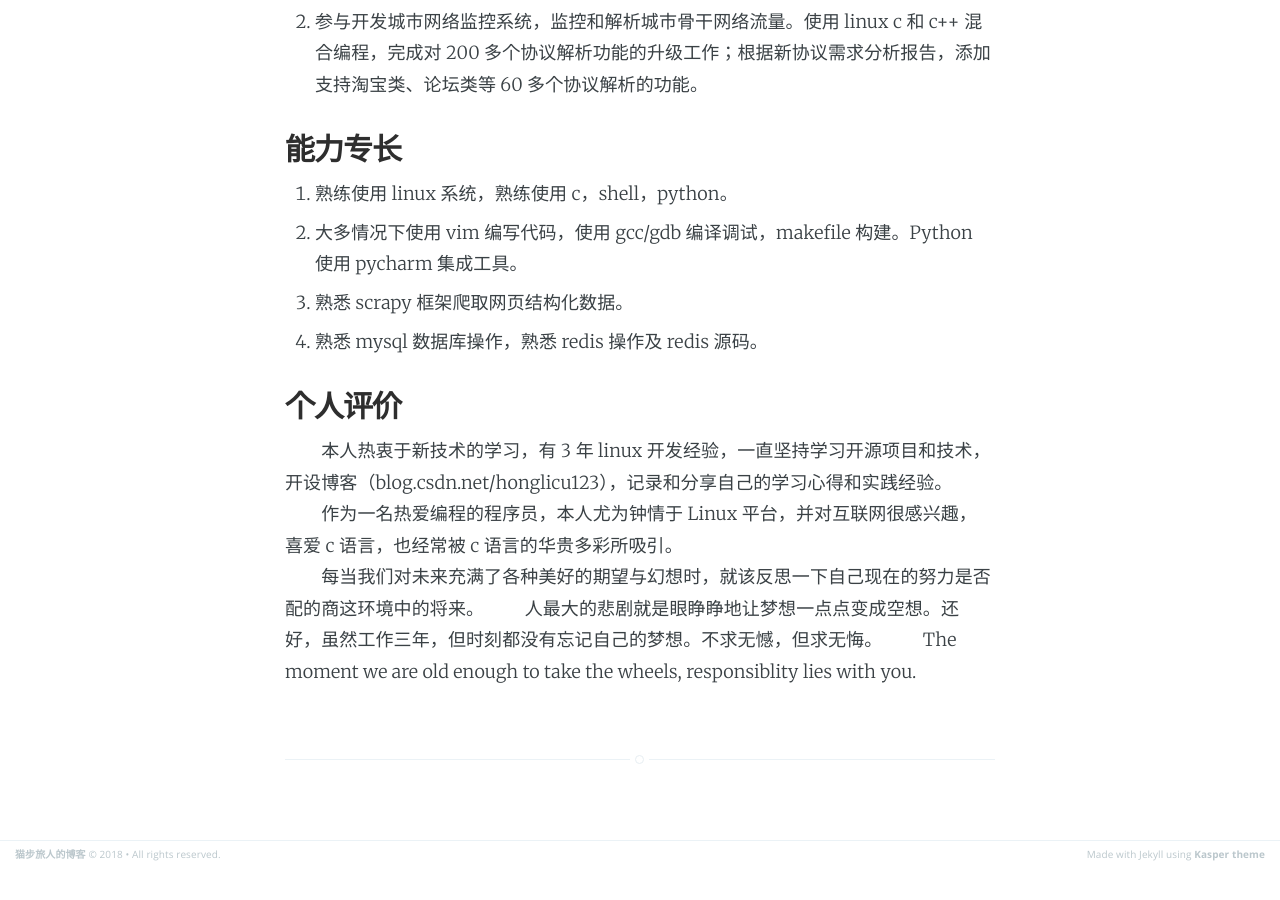
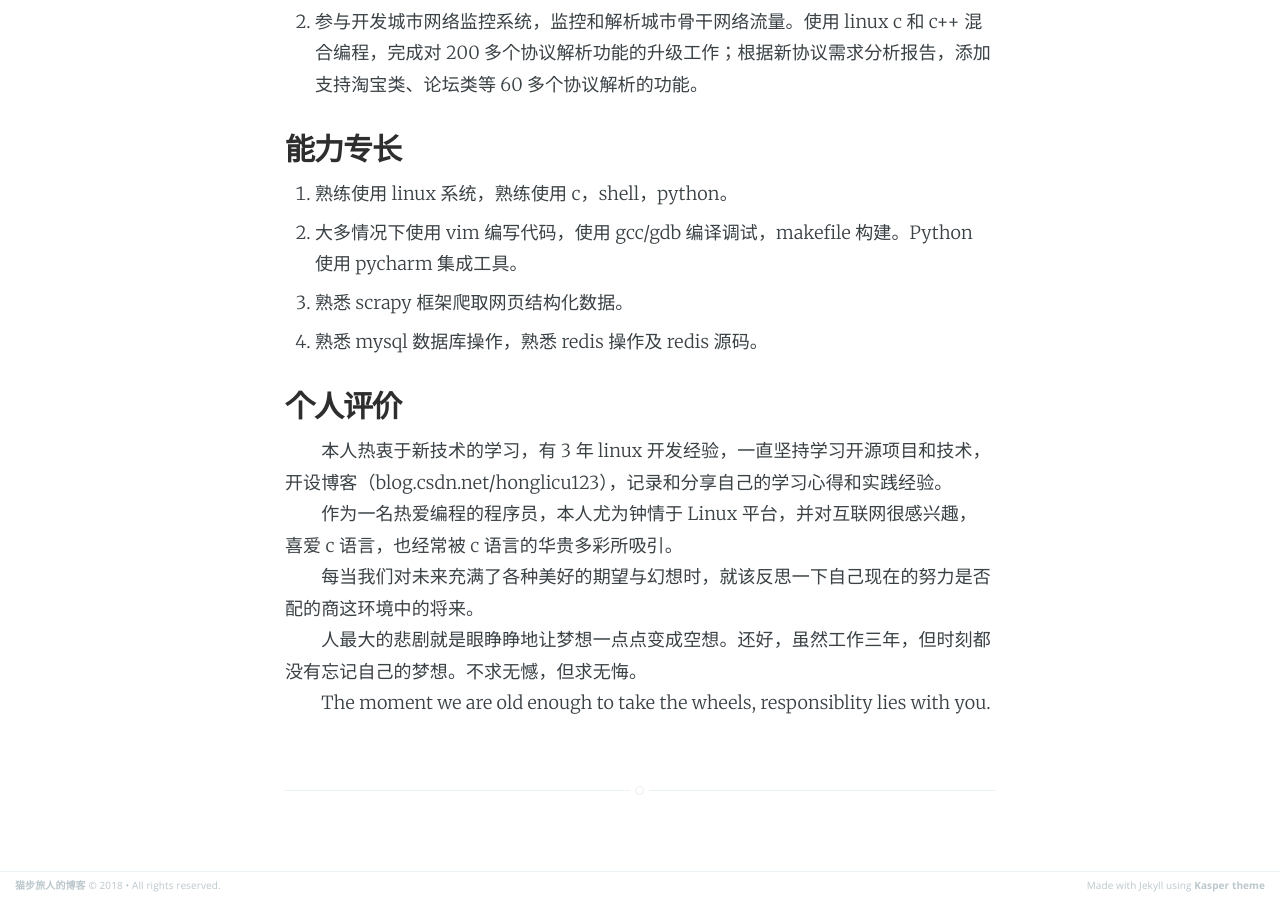
Before and after one commit to small-cat/small-cat.github.io, a Jekyll site: the page built from about.md, in a window 1280 px wide and 900 px high, scrolled down 1474 px. Built offline with Jekyll 4.4.1, drawn with Linux system fonts in a browser that asks for light colours; comment, search, counter and statistics services are not loaded; before the commit the page ends 2342 px from its top, so only the background shows below that.

```diff
--- a/about.md
+++ b/about.md
@@ -43,6 +43,6 @@ title: 个人简历
 ## 个人评价
 　　本人热衷于新技术的学习，有 3 年 linux 开发经验，一直坚持学习开源项目和技术，开设博客（blog.csdn.net/honglicu123），记录和分享自己的学习心得和实践经验。<br>
 　　作为一名热爱编程的程序员，本人尤为钟情于 Linux 平台，并对互联网很感兴趣，喜爱 c 语言，也经常被 c 语言的华贵多彩所吸引。 <br>
-　　每当我们对未来充满了各种美好的期望与幻想时，就该反思一下自己现在的努力是否配的商这环境中的将来。
-　　人最大的悲剧就是眼睁睁地让梦想一点点变成空想。还好，虽然工作三年，但时刻都没有忘记自己的梦想。不求无憾，但求无悔。
-　　The moment we are old enough to take the wheels, responsiblity lies with you.
+　　每当我们对未来充满了各种美好的期望与幻想时，就该反思一下自己现在的努力是否配的商这环境中的将来。<br>
+　　人最大的悲剧就是眼睁睁地让梦想一点点变成空想。还好，虽然工作三年，但时刻都没有忘记自己的梦想。不求无憾，但求无悔。 <br>
+　　The moment we are old enough to take the wheels, responsiblity lies with you. <br>
```
